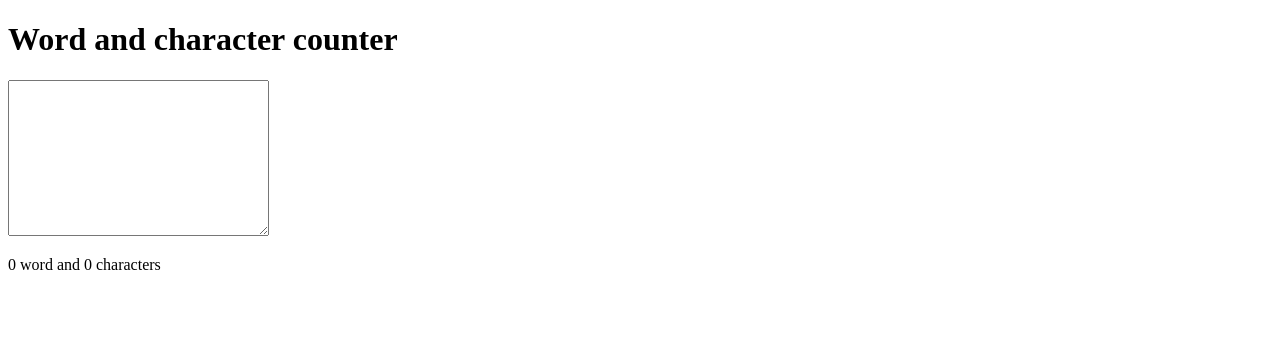
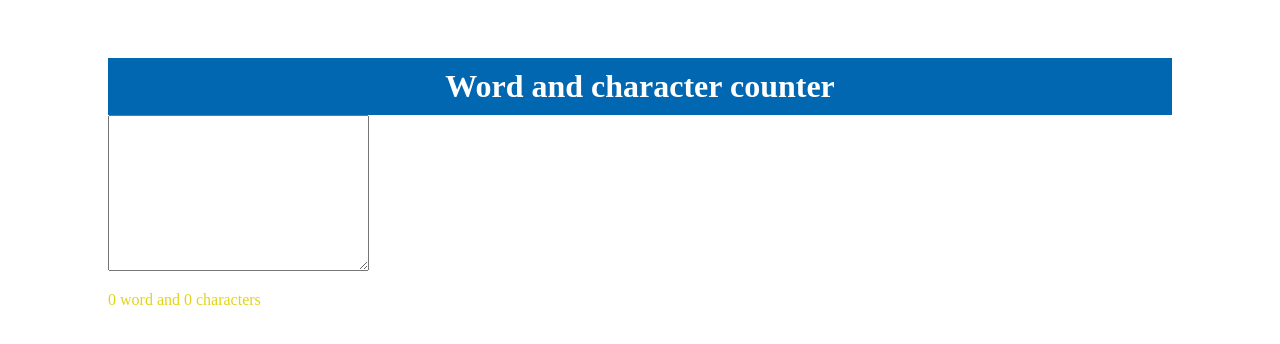
Before and after one commit to vickyraj0255/sticky-bar, a plain HTML site: page word counter/first.html in a window 1280 px wide. Drawn offline with Linux system fonts and the light colour scheme.

Commit message:
style body and h1

```diff
--- a/word counter/first.html
+++ b/word counter/first.html
@@ -5,6 +5,21 @@
     <meta name="viewport" content="width=device-width, initial-scale=1.0">
     <title>word counter</title>
 </head>
+
+<style>
+    body{
+        padding: 50px 100px;
+        color: rgb(225, 212, 24);
+    }
+    h1{
+        text-align: center;
+        background-color:#0067B0;
+        color: white;
+        padding: 10px;
+        margin: 0px;
+
+    }
+</style>
 <body>
     <h1> Word and character counter</h1>
     <textarea id="textbox" cols="30" rows="10"></textarea>
```
